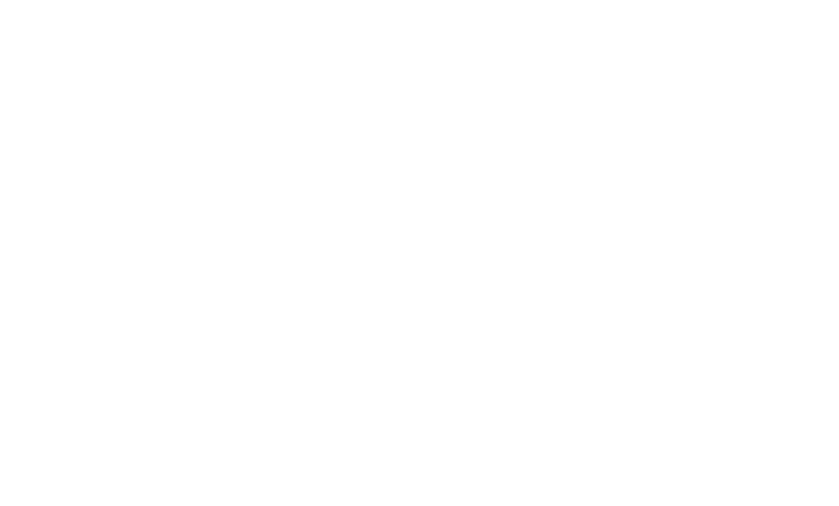
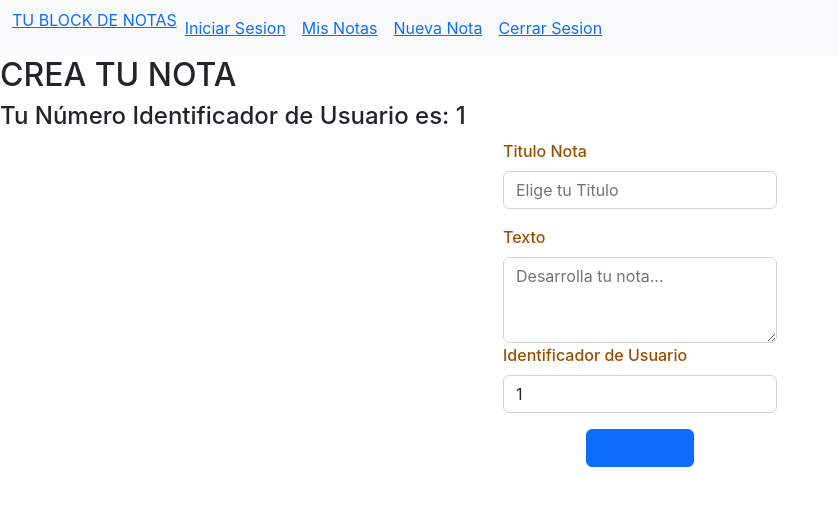
Before and after one commit to MR-DW/pf-ispc, a React (Create React App) app in the folder frontend/: page /notas/crear-nota/1 in a window 1280 px wide. Before the commit this address had no page. Shown: the top 506 px of the page, without its empty margins (0-839 px from the left). Built offline with nearby package versions, Linux system fonts and the light colour scheme.

Commit message:
'codifo front pulido, limpio'

```diff
--- a/frontend/src/App.js
+++ b/frontend/src/App.js
@@ -2,11 +2,8 @@
 import './App.css';
 // Import componentes
 import { ListadoDeNotas } from './componentes/TodasLasNotas/ListadoDeNotas';
-// import { VerNotaIndividual} from './componentes/VistaNota/nota'
+
 import { NavBar } from './componentes/NavBar';
-// import { CrearNota } from './componentes/CrearNota/CrearNota';
-
-// import router-dom
 
 
 function App() {
--- a/frontend/src/ServiciosApi/TraerNotas.jsx
+++ b/frontend/src/ServiciosApi/TraerNotas.jsx
@@ -42,15 +42,15 @@ export const ModificarNota = async (editarNota, { id_usuarios, id_notas }) => {
     `${URL_EDITAR_NOTA}${id_usuarios}/${id_notas}/`,
     {method: 'PUT',
     body: JSON.stringify({
-      id_notas: Number(editarNota.id_notas),
+      id_notas: Number(id_notas),
       titulo: String(editarNota.titulo).trim(),
       cuerpo: String(editarNota.cuerpo).trim(),
-      id_usuarios: Number(editarNota.id_usuarios),
+      id_usuarios: Number(id_usuarios),
     })
   }
     );
 }
-// VER PORQUE LA RES DEL COMPONENTE QUE CONSUME LA API EDITANOTA NO PONE EL ID_NOTA.
+
 
 // API PARA BORRAR UNA NOTA
 const URL_BORRAR_NOTA = "http://127.0.0.1:8000/notas/borrar-nota/";
@@ -72,18 +72,15 @@ export const EliminarNota = async ({ id_usuarios, id_notas }) => {
     })
   })
 };
-// VER PORQUE EL COMPONENTE QUE CONSUME LA API NO BORRA LA NOTA.
+
 
 // API PARA CREAR UNA Nota
 const URL_CREAR_NOTAS = "http://127.0.0.1:8000/notas/nueva-nota/";
 
-// export const crearNotas = (nuevaNota, {id_usuarios}) => {
 export const crearNotas = (nuevaNota) => {
 
   return fetch(
-    // API_URL,
     URL_CREAR_NOTAS,
-    // `${URL_CREAR_NOTAS}${id_usuarios}`,
     {method: 'POST',
     headers:{
       'Content-type':'application/json'
--- a/frontend/src/componentes/CrearNota/CrearNota.jsx
+++ b/frontend/src/componentes/CrearNota/CrearNota.jsx
@@ -5,32 +5,23 @@ import * as TraerNotas from '../../ServiciosApi/TraerNotas'
 // Import barra de navegación
 import { NavBar } from "../NavBar";
 // Import manejador de links
-// import { Link } from "react-router-dom";
+import { Link } from "react-router-dom";
 
 export function CrearNota() {
 
-  // console.log(ListadoDeNotas.nota)
-  // var history = useNavigate();
-  // const usuario = useParams();
-  // const {id_usuarios } = useParams();
-  // console.log('id_usuarios', id_usuarios)
-  var params = useParams();
-  console.log('params', params)
+  const {id_usuarios } = useParams();
 
    // useState
   const [nuevaNota, setNuevaNota] = useState(TraerNotas.infoNota);
 
-
-  var res;
   const handleSubmit = async (e) => {
       console.log('HANDLESUBMIT:', nuevaNota);
       e.preventDefault();
 
       try {
-        if(!params.id_notas){
-        // if(!usuario.id_notas){
-          console.log('Entra en params.id_notas NO EXISTE');
-          res = await TraerNotas.crearNotas(nuevaNota);
+        if(id_usuarios){
+          console.log('id_usuarios EXISTE');
+          const res = await TraerNotas.crearNotas(nuevaNota);
           console.log('RES:', res);
           const data = await res.json();
           console.log('DATA:', data);
@@ -38,7 +29,7 @@ export function CrearNota() {
           if (data.id_notas !== 0){
               setNuevaNota(TraerNotas.infoNota);
           }
-          // history(`/notas/mostrar-notas/${id_usuarios}/`)
+
         }
       }catch(error){
         console.log(error);
@@ -53,7 +44,7 @@ export function CrearNota() {
     <>
       <NavBar/>
       <h2>CREA TU NOTA</h2>
-      {/* <h4>Tu Número Identificador de Usuario es: {id_usuarios}</h4> */}
+      <h4>Tu Número Identificador de Usuario es: {id_usuarios}</h4>
       <form onSubmit={handleSubmit}>
         <div className="mb-3">
           <label htmlFor="exampleFormControlInput1" className="form-label">
@@ -92,14 +83,14 @@ export function CrearNota() {
             rows="3"
             placeholder="Introduce tu número de ID de usuario..."
             name="id_usuarios"
-            value={nuevaNota.id_usuarios}
+            value={nuevaNota.id_usuarios = id_usuarios}
             onChange = {handleInputChange}
           ></input>
         </div>
         <button type="submit" className="btn btn-primary" >
-          {/* <Link aria-current="page" to={`/notas/mostrar-notas/${id_usuarios}/`}>
+          <Link aria-current="page" to={`/notas/mostrar-notas/${id_usuarios}/`}>
             Crear Nota
-          </Link> */}
+          </Link>
         </button>
       </form>
     </>
--- a/frontend/src/componentes/EditarNota/EditarNota.jsx
+++ b/frontend/src/componentes/EditarNota/EditarNota.jsx
@@ -10,21 +10,21 @@ import { NavBar } from "../NavBar";
 export function EditarNota() {
 
   // useNavigate
-  var history = useNavigate();
+  // var history = useNavigate();
   // useParams para ruta dinamica
   const { id_usuarios, id_notas } = useParams();
   // console.log(id_usuarios, id_notas);
   // console.log(useParams());
 
    // useState
-  const [editarNota, setEditarNota] = useState([]);
+  const [editarNota, setEditarNota] = useState(TraerNotas.infoNota);
 
   const handleSubmit = async (e) => {
       console.log('HANDLESUBMIT:', editarNota);
       e.preventDefault();
 
-      // La ejecución lógica no consume la api ya que no entra en el try y no ejecuta el response, tampoco me devuelve un error en consola.
-      // La lógica del backend si funciona,requiere que se le pasen todas las props menos la de id_notas.
+      // Error en consola BAD REQUEST DATA devuelve que no se encuentra mi nota
+      // setEditarNota no setea los valores de editNota por lo que titulo y cuerpo se pasan a la api vacio (undefined).
 
       try {
         // if(id_notas){
@@ -41,19 +41,19 @@ export function EditarNota() {
         //       setEditarNota(editarNota.titulo, editarNota.cuerpo );
         //       // console.log('setNuevaNota:',setNuevaNota(TraerNotas.infoNota))
         //   }
-          history(`/notas/mostrar-notas/${id_usuarios}/`)
+          // history(`/notas/mostrar-notas/${id_usuarios}/`)
         // }
       }catch(error){
         console.log(error);
       }
   };
 
-  // const handleInputChange = (e) =>{
-  //   setEditarNota({...editarNota, [e.target.name]: e.target.value});
+  const handleInputChange = (e) =>{
+    setEditarNota({...editarNota, [e.target.name]: e.target.value});
   //   // console.log('name:',e.target.name);
   //   // console.log('value:',e.target.value);
   //   // console.log('nuevaNota',nuevaNota)
-  // };
+  };
 
   return (
     <>
@@ -72,7 +72,7 @@ export function EditarNota() {
             placeholder="Elige tu Titulo"
             name="titulo"
             value = {editarNota.titulo}
-            // onChange = { (e) => handleInputChange()}
+            onChange = { (e) => handleInputChange()}
           ></input>
         </div>
         <div className="mb-3">
@@ -86,7 +86,7 @@ export function EditarNota() {
             placeholder="Desarrolla tu nota..."
             name="cuerpo"
             value={editarNota.cuerpo}
-            // onChange = { (e) => handleInputChange()}
+            onChange = { (e) => handleInputChange()}
           ></textarea>
           <label htmlFor="exampleFormControlInput2" className="form-label">
             Numero de identificación de Usuario
@@ -98,7 +98,7 @@ export function EditarNota() {
             placeholder="Numero de identificación de Usuario"
             name="id_usuarios"
             value = {editarNota.id_usuarios = id_usuarios}
-            // onChange = { (e) => handleInputChange()}
+            onChange = { (e) => handleInputChange()}
           ></input>
         </div>
         <button type="submit" className="btn btn-primary" >
--- a/frontend/src/componentes/NavBar.jsx
+++ b/frontend/src/componentes/NavBar.jsx
@@ -10,10 +10,9 @@ export function NavBar() {
     <>
       <nav className="navbar navbar-expand-lg bg-light">
         <div className="container-fluid">
-          {/* <a className="navbar-brand" href='/'></a> */}
 
           <li className="nav-link active">
-            <Link aria-current="page" to={`/${id_usuarios}/`}>
+            <Link aria-current="page" to={`/notas/mostrar-notas/${id_usuarios}/`}>
                 <p className="nombrePag">TU BLOCK DE NOTAS</p>
             </Link>
           </li>
@@ -46,7 +45,7 @@ export function NavBar() {
               </li>
 
               <li className="nav-link active">
-                <Link aria-current="page" to={`/notas/crear-nota/`}>
+                <Link aria-current="page" to={`/notas/crear-nota/${id_usuarios}/`}>
                 Nueva Nota
                 </Link>
               </li>
--- a/frontend/src/componentes/TodasLasNotas/ListadoDeNotas.jsx
+++ b/frontend/src/componentes/TodasLasNotas/ListadoDeNotas.jsx
@@ -5,13 +5,14 @@ import { useEffect, useState } from 'react';
 
 // import link para dirigirme a una nota especifica. y poder editarla.
 import { Link } from 'react-router-dom';
+// import useParams
 import { useParams } from 'react-router-dom';
 
 export function ListadoDeNotas(){
 
   // useParams
   const { id_usuarios } = useParams();
-  // console.log(id_usuarios);
+
 
   // useState
   const [nota, setNotas] = useState([]);
@@ -22,9 +23,7 @@ export function ListadoDeNotas(){
       console.log(res);
       const data = await res.json();
       console.log(data);
-      // le paso al seter de valores de la var, el nuevo estado(valores) que se lo brinda el consumo de la api.  useState
       setNotas(data);
-      // console.log(params)
     } catch(error){
             console.log(error);
       }
--- a/frontend/src/componentes/TuNota/TuNota.jsx
+++ b/frontend/src/componentes/TuNota/TuNota.jsx
@@ -35,11 +35,7 @@ export function TuNota(){
         const res = await TraerNotas.getUnaNota({ id_usuarios, id_notas });
         const data = await res.json();
         console.log('DATA:', data)
-        // le paso al seter de valores de la var, el nuevo estado(valores) que se lo brinda el consumo de la api.  useState
         setVerNota(data);
-        // console.log(params.id_usuarios);
-
-        // console.log(verNota.id_usuarios)
       } catch(error){
               console.log(error);
         }
--- a/frontend/src/index.js
+++ b/frontend/src/index.js
@@ -4,8 +4,6 @@ import './index.css';
 import App from './App';
 import reportWebVitals from './reportWebVitals';
 
-// import Links
-// import { Link } from 'react-router-dom';
 
 // import Componentes Extras
 import { BrowserRouter, Routes, Route } from 'react-router-dom';
@@ -13,27 +11,15 @@ import { BrowserRouter, Routes, Route } from 'react-router-dom';
 // importar Componentes Propios
 import { Login } from './componentes/Login-Logout-Register/Login';
 import { RegistrarUsuario } from './componentes/Login-Logout-Register/RegistrarUsuario';
-// import { ListadoDeNotas } from './componentes/TodasLasNotas/ListadoDeNotas';
 import { TuNota } from './componentes/TuNota/TuNota'
 import { EditarNota } from './componentes/EditarNota/EditarNota';
-
 import { CrearNota } from './componentes/CrearNota/CrearNota';
 
-// import de los estados iniciales para probar enlaaces dinamicos
-// import * as TraerNotas from './ServiciosApi/TraerNotas';
-// import * as ManejarUsuarios from "./ServiciosApi/ManejarUsuarios";
-// import * as ListadoDeNotas from './componentes/TodasLasNotas/ListadoDeNotas'
-
 const root = ReactDOM.createRoot(document.getElementById('root'));
-  // console.log(ListadoDeNotas.nota.id_usuarios_id)
 
 root.render(
   <>
-    {/* NavBar */}
       <BrowserRouter>
-
-
-        {/* Siempre debe estar dentro del BrowserRouter */}
             <Routes>
               <Route exact path='/' element={<Login/>} />
 
@@ -45,7 +31,7 @@ root.render(
 
               <Route path='/notas/editar-nota/:id_usuarios/:id_notas/' element={<EditarNota />} />
 
-              <Route path='/notas/crear-nota/' element={<CrearNota/>} />
+              <Route path='/notas/crear-nota/:id_usuarios/' element={<CrearNota/>} />
             </Routes>
 
       </BrowserRouter>
```
Also changed, not shown: frontend/src/ServiciosApi/ManejarUsuarios.jsx (+0 -11 lines).
